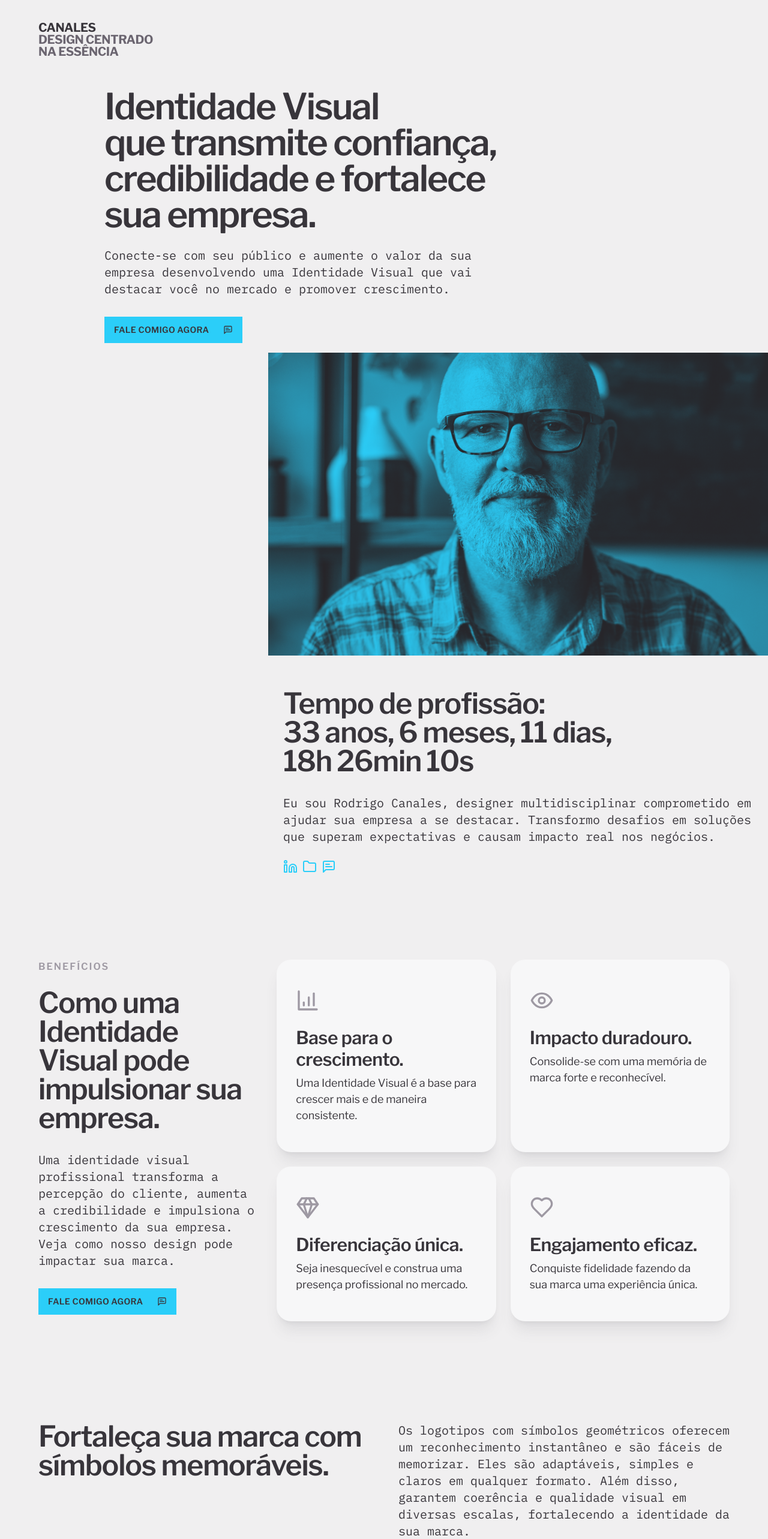
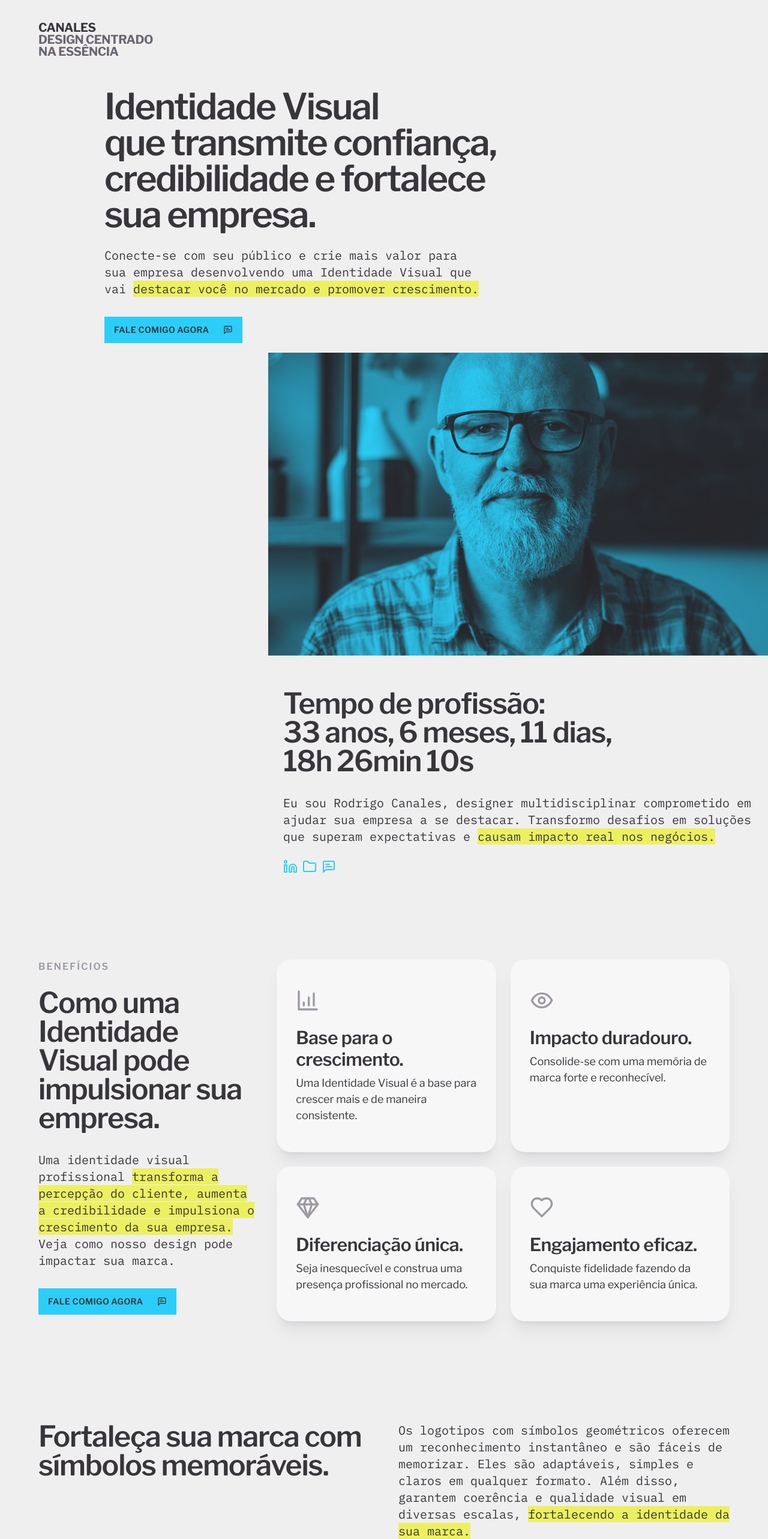
Before and after one commit to CanalesDesign/canales-design-lp-build, a Next.js app: page / in a window 1280 px wide. Shown: the top 2566 px of the page at 60% size. Built offline with nearby package versions, Linux system fonts and the light colour scheme.

Commit message:
Add highlights to text

```diff
--- a/app/globals.css
+++ b/app/globals.css
@@ -51,3 +51,7 @@ h6 {
   display: none !important;
   visibility: hidden !important;
 }
+
+.highlight {
+  background-color: #ecf060;
+}
--- a/components/atoms/paragraphs.tsx
+++ b/components/atoms/paragraphs.tsx
@@ -26,7 +26,7 @@ interface ParagraphProps
   extends ComponentProps<"p">,
     VariantProps<typeof paragraph> {
   children?: ReactNode;
-  body: string;
+  body?: string;
 }
 
 export default function Paragraphs({
@@ -39,6 +39,7 @@ export default function Paragraphs({
   return (
     <p className={paragraph({ bodySize, className })} {...props}>
       {body}
+      {children}
     </p>
   );
 }
--- a/components/organisms/aboutSection.tsx
+++ b/components/organisms/aboutSection.tsx
@@ -30,9 +30,14 @@ export default function AboutSection() {
               <div className="about-content" key={item.id}>
                 <Paragraphs
                   className="mt-6 lg:mt-8 md:w-[800px] paragraph-mono"
-                  body={item.body}
-                  bodySize="body-xl"
-                />
+                  bodySize="body-xl">
+                  Eu sou Rodrigo Canales, designer multidisciplinar comprometido
+                  em ajudar sua empresa a se destacar. Transformo desafios em
+                  soluções que superam expectativas e{" "}
+                  <span className="highlight">
+                    causam impacto real nos negócios.
+                  </span>
+                </Paragraphs>
                 <div className="icon-wrapper mt-6 flex items-center gap-2">
                   <a
                     className="block"
--- a/components/organisms/benefitsSection.tsx
+++ b/components/organisms/benefitsSection.tsx
@@ -34,9 +34,14 @@ export default function BenefitsSection() {
                   />
                   <Paragraphs
                     bodySize="body-xl"
-                    body={item.body}
-                    className="text-secondary mt-6 lg:mt-8 mb-6 lg:mb-0 paragraph-mono text-balance"
-                  />
+                    className="text-secondary mt-6 lg:mt-8 mb-6 lg:mb-0 paragraph-mono text-balance">
+                    Uma identidade visual profissional{" "}
+                    <span className="highlight">
+                      transforma a percepção do cliente, aumenta a credibilidade
+                      e impulsiona o crescimento da sua empresa.
+                    </span>{" "}
+                    Veja como nosso design pode impactar sua marca.
+                  </Paragraphs>
                   <Button
                     intent="primary"
                     label={item.cta}
--- a/components/organisms/brandsSection.tsx
+++ b/components/organisms/brandsSection.tsx
@@ -27,9 +27,14 @@ export default function BrandsSection() {
                   />
                   <Paragraphs
                     bodySize="body-xl"
-                    body={body}
-                    className="mt-6 lg:mt-8 md:w-5/6 paragraph-mono text-balance"
-                  />
+                    className="mt-6 lg:mt-8 md:w-5/6 paragraph-mono text-balance">
+                    Com 33 anos de jornada, colaboramos com empresas renomadas
+                    em diversos setores, proporcionando soluções práticas e
+                    relevantes{" "}
+                    <span className="highlight">
+                      que podem ser adaptadas para negócios de todos os tamanhos
+                    </span>
+                  </Paragraphs>
                 </div>
               </div>
             );
--- a/components/organisms/faqSection.tsx
+++ b/components/organisms/faqSection.tsx
@@ -34,9 +34,15 @@ export default function FaqSection() {
                   />
                   <Paragraphs
                     className="mt-6 lg:mt-8 paragraph-mono text-balance"
-                    bodySize="body-xl"
-                    body={item.body}
-                  />
+                    bodySize="body-xl">
+                    Nesta seção, você encontrará respostas claras e diretas para
+                    as perguntas mais frequentes sobre nossos serviços de
+                    Identidade Visual.{" "}
+                    <span className="highlight">
+                      Queremos garantir que você tenha todas as informações
+                      necessárias para tomar sua decisão.
+                    </span>
+                  </Paragraphs>
                   <Button
                     intent="primary"
                     label={item.cta}
--- a/components/organisms/footer.tsx
+++ b/components/organisms/footer.tsx
@@ -24,10 +24,14 @@ export default function Footer() {
                       headline={item.headline}
                     />
                     <Paragraphs
-                      body={item.body}
                       bodySize="body-base"
-                      className="text-balance paragraph-mono"
-                    />
+                      className="text-balance paragraph-mono">
+                      Rodrigo Canales, designer multidisciplinar, desenvolve
+                      Identidades Visuais autênticas e marcantes{" "}
+                      <span className="highlight">
+                        centradas na essência e nos valores da sua empresa.
+                      </span>
+                    </Paragraphs>
                     <div className="icon-wrapper mt-6 flex items-center gap-2">
                       <a
                         className="block"
--- a/components/organisms/heroSection.tsx
+++ b/components/organisms/heroSection.tsx
@@ -37,12 +37,16 @@ export default function HeroSection() {
                 <br />
                 sua empresa.
               </Heading>
+
               <Paragraphs
                 className="text-secondary max-w-[860px] mt-6 text-balance paragraph-mono"
-                bodySize="body-xl"
-                body={item.body}
-              />
-
+                bodySize="body-xl">
+                Conecte-se com seu público e crie mais valor para sua empresa
+                desenvolvendo uma Identidade Visual que vai{" "}
+                <span className="highlight">
+                  destacar você no mercado e promover crescimento.
+                </span>
+              </Paragraphs>
               <Button
                 intent="primary"
                 label={item.cta}
--- a/components/organisms/isotypeSection.tsx
+++ b/components/organisms/isotypeSection.tsx
@@ -39,9 +39,15 @@ export default function IsotypeSection() {
                 />
                 <Paragraphs
                   className="paragraph-mono text-balance"
-                  bodySize="body-xl"
-                  body={item.body}
-                />
+                  bodySize="body-xl">
+                  Os logotipos com símbolos geométricos oferecem um
+                  reconhecimento instantâneo e são fáceis de memorizar. Eles são
+                  adaptáveis, simples e claros em qualquer formato. Além disso,
+                  garantem coerência e qualidade visual em diversas escalas,{" "}
+                  <span className="highlight">
+                    fortalecendo a identidade da sua marca.
+                  </span>
+                </Paragraphs>
               </div>
             );
           })}
--- a/data/brands-data.js
+++ b/data/brands-data.js
@@ -11,7 +11,7 @@ const BrandsIntro = [
   {
     id: 1,
     headline: "Experiência com marcas de destaque ao alcance da sua empresa.",
-    body: "Com mais de 30 anos de jornada, colaboramos com empresas renomadas em diversos setores, proporcionando soluções práticas e relevantes que podem ser adaptadas para negócios de todos os tamanhos",
+    body: "Com 33 anos de jornada, colaboramos com empresas renomadas em diversos setores, proporcionando soluções práticas e relevantes que podem ser adaptadas para negócios de todos os tamanhos",
   },
 ];
 
--- a/data/hero-content.js
+++ b/data/hero-content.js
@@ -4,7 +4,7 @@ const HeroContent = [
   {
     id: 1,
     headline: "Identidade Visualque transmite confiança, credibilidade e fortalecesua empresa.",
-    body: "Conecte-se com seu público e aumente o valor da sua empresa desenvolvendo uma Identidade Visual que vai destacar você no mercado e promover crescimento.",
+    body: "Conecte-se com seu público e crie mais valor para sua empresa desenvolvendo uma Identidade Visual que vai destacar você no mercado e promover crescimento.",
     cta: "fale comigo agora",
     path: "https://api.whatsapp.com/send?phone=5541997532248",
     rel: "noopener noreferrer",
--- a/tailwind.config.ts
+++ b/tailwind.config.ts
@@ -23,6 +23,9 @@ const config: Config = {
         accent: {
           DEFAULT: "#2BCEF9",
           hover: "#19C3F0",
+        },
+        highlight: {
+          DEFAULT: "#ECF060",
         },
         black: "#141315",
       },
```
